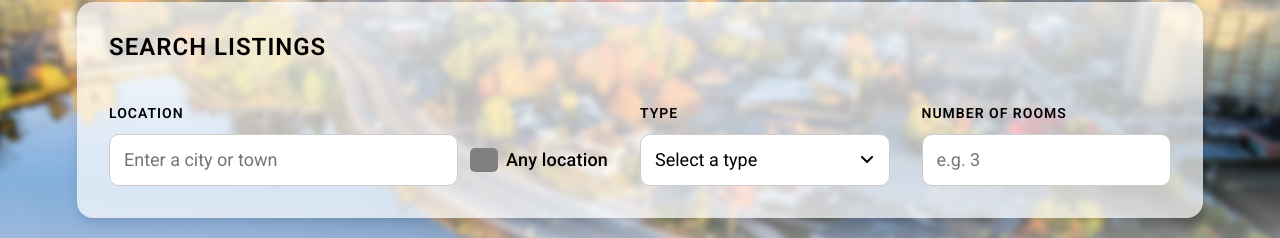
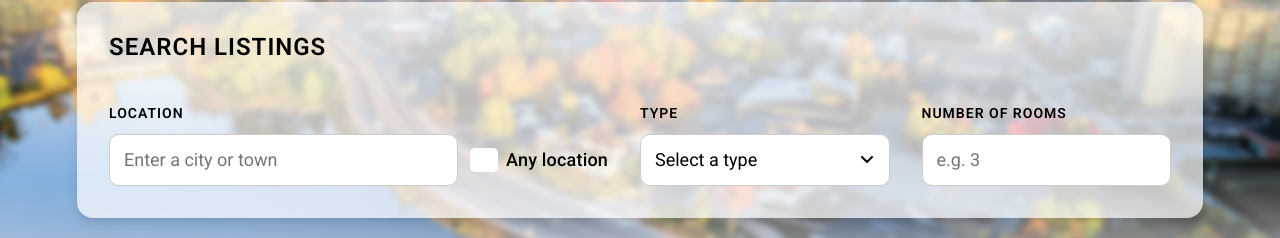
Before and after one commit to lananreen/marcimetzger_homeproject, a React (Vite) app: page / in a window 1280 px wide. Shown: the part 2102-2340 px from the top of the page. Built offline with nearby package versions, Linux system fonts and the light colour scheme.

Commit message:
feat: set checkbox to be unchecked at default in the "Search Listing" section.

```diff
--- a/src/sections/SearchListing.jsx
+++ b/src/sections/SearchListing.jsx
@@ -39,7 +39,7 @@ const NEVADA_TOWNS = [
 
 function SearchListing() {
   const [location, setLocation] = useState('')
-  const [anyLocation, setAnyLocation] = useState(true)
+  const [anyLocation, setAnyLocation] = useState(false)
   const [showSuggestions, setShowSuggestions] = useState(false)
   const [activeIndex, setActiveIndex] = useState(-1)
   const [type, setType] = useState('')
```
